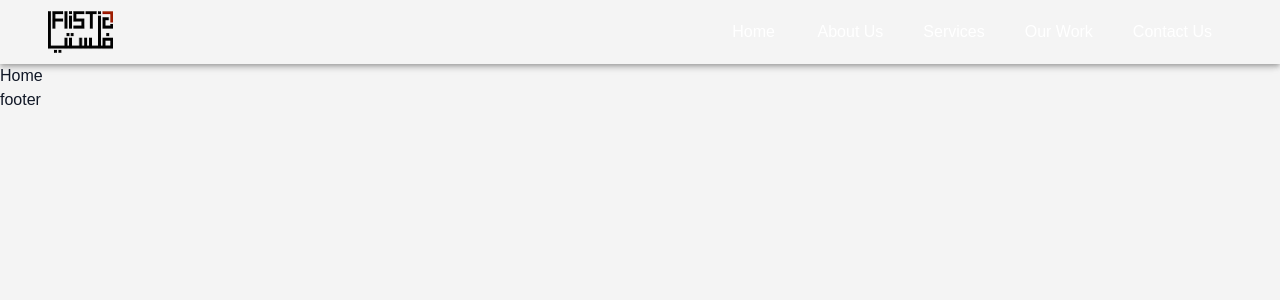
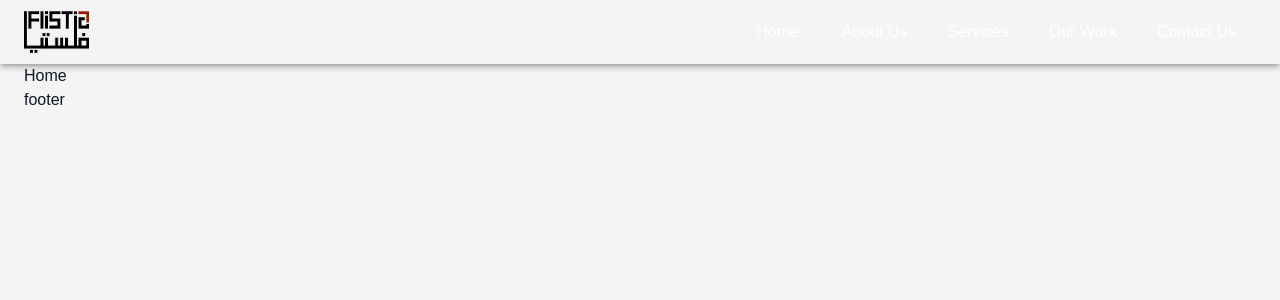
Before and after one commit to FlistiaTechTeam/Flistia-Website, a React (Vite) app: page /home in a window 1280 px wide. Shown: the top 300 px of the page. Built offline with nearby package versions, Linux system fonts and the light colour scheme; the HTML template or start-up script is replaced by a standard one.

Commit message:
make space unified on the sides of the website

```diff
--- a/src/theme.js
+++ b/src/theme.js
@@ -35,6 +35,15 @@ const theme = createTheme({
       fontWeight: 400,
     },
   },
+  breakpoints: {
+    values: {
+      xs: 0,
+      sm: 600,
+      md: 900,
+      lg: 1400,
+      xl: 1536,
+    },
+  },
 });
 
 export default theme;
--- a/src/ui/AppLayout.jsx
+++ b/src/ui/AppLayout.jsx
@@ -6,15 +6,19 @@ import { ThemeProvider } from "@mui/material/styles";
 import CssBaseline from "@mui/material/CssBaseline";
 import Box from "@mui/material/Box";
 
+import Container from "@mui/material/Container";
+
 function AppLayout() {
   return (
     <ThemeProvider theme={theme}>
       <CssBaseline />
-      <Navbar />
-      <Box component="main" sx={{ mt: 8 }}>
-        <Outlet />
-      </Box>
-      <Footer />
+      <Container maxWidth="lg">
+        <Navbar />
+        <Box component="main" sx={{ mt: 8 }}>
+          <Outlet />
+        </Box>
+        <Footer />
+      </Container>
     </ThemeProvider>
   );
 }
--- a/src/ui/Navbar.jsx
+++ b/src/ui/Navbar.jsx
@@ -76,8 +76,8 @@ function Navbar(props) {
         sx={{ bgcolor: "var(--color-navbar)" }}
         position="fixed"
       >
-        <Container maxWidth="xl">
-          <Toolbar className="flex justify-between items-center">
+        <Container maxWidth="lg">
+          <Toolbar className="flex justify-between items-center !px-0">
             <IconButton
               color="inherit"
               aria-label="open drawer"
```
Also changed, not shown: src/assets/images/hero-section/hero-background.svg (added).
